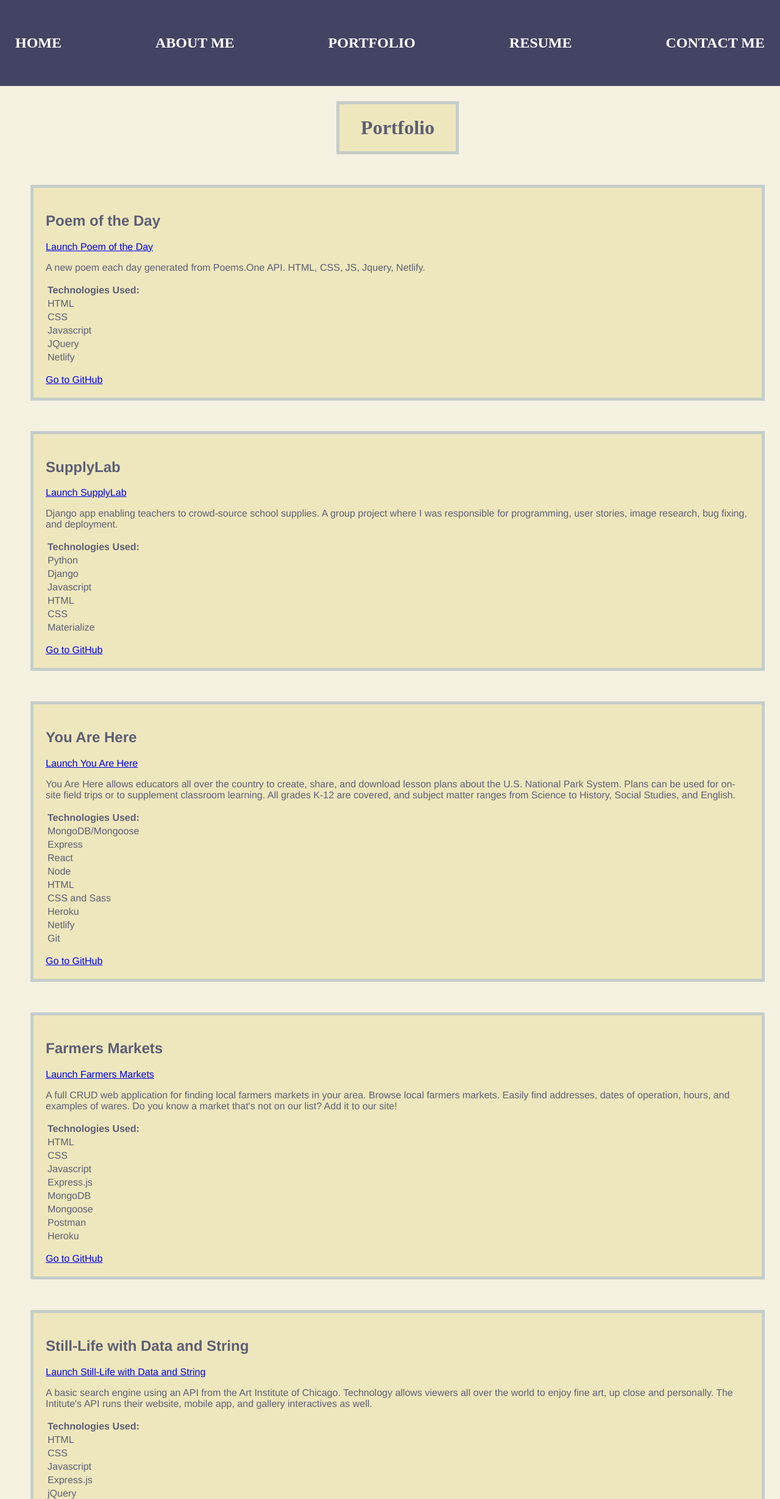
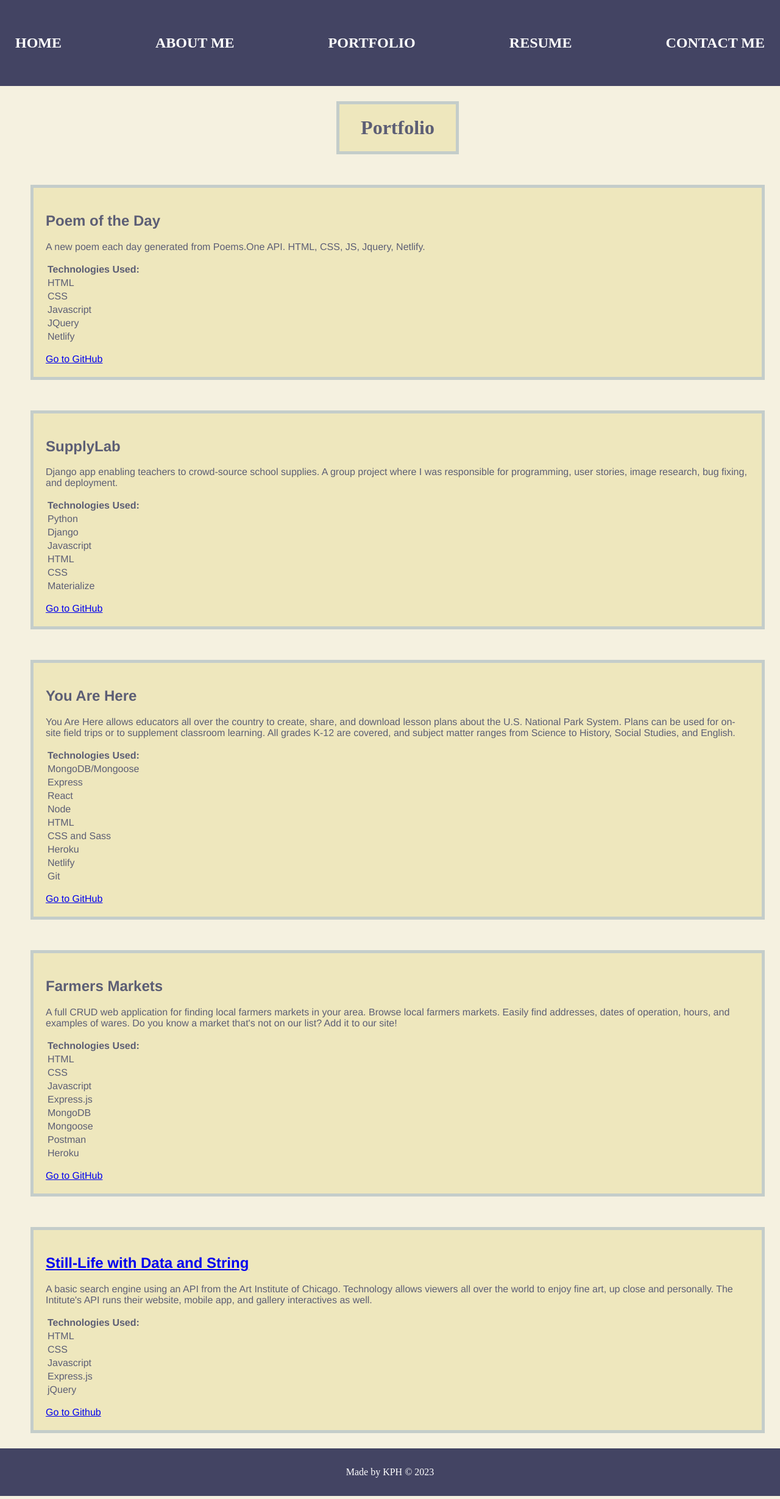
Before and after one commit to kepackard/portfolio-frontend, a React (Create React App) app: page /portfolio in a window 1280 px wide. Shown: the top 2458 px of the page at 61% size. Built offline with nearby package versions, Linux system fonts and the light colour scheme; a web font is replaced by a local one.

Commit message:
Removes broken links to projects

```diff
--- a/src/pages/Portfolio.js
+++ b/src/pages/Portfolio.js
@@ -5,7 +5,7 @@ function Portfolio(props) {
                 <div className="Project5">
                     <div className="proj-box">
                         <h2 classname="proj-name">Poem of the Day</h2>
-                        <a href="https://poemoftheday.netlify.app/" target="_blank" rel="noreferrer" alt="app link">Launch Poem of the Day</a>
+                        {/* <a href="https://poemoftheday.netlify.app/" target="_blank" rel="noreferrer" alt="app link">Launch Poem of the Day</a> */}
                         <p>A new poem each day generated from Poems.One API. HTML, CSS, JS, Jquery, Netlify.</p>
                         <p>
                             <table>
@@ -23,7 +23,7 @@ function Portfolio(props) {
                 <div className="Project4">
                     <div className="proj-box">
                     <h2 classname="proj-name">SupplyLab</h2>
-                    <a href="https://supplylab.herokuapp.com/" target="_blank" rel="noreferrer" alt="app link">Launch SupplyLab</a>
+                    {/* <a href="https://supplylab.netlify.app" target="_blank" rel="noreferrer" alt="app link">Launch SupplyLab</a> */}
                     <p>Django app enabling teachers to crowd-source school supplies. A group project where I was responsible for programming, user stories, image research, bug fixing, and deployment.</p>
                     <p>
                         <table>
@@ -41,7 +41,7 @@ function Portfolio(props) {
                 </div>
                 <div className="Project3">
                     <h2 classname="proj-name">You Are Here</h2>
-                    <a href="http://youarehere.netlify.app/" target="_blank" rel="noreferrer" alt="you-are-here">Launch You Are Here</a>
+                    {/* <a href="http://youarehere.netlify.app/" target="_blank" rel="noreferrer" alt="you-are-here">Launch You Are Here</a> */}
                     <p>You Are Here allows educators all over the country to create, share, and download lesson plans about the U.S. National Park System. Plans can be used for on-site field trips or to supplement classroom learning. All grades K-12 are covered, and subject matter ranges from Science to History, Social Studies, and English.</p>
                     <p>
                         <table>
@@ -61,7 +61,7 @@ function Portfolio(props) {
                 </div>
                 <div className="Project2">
                     <h2 classname="proj-name">Farmers Markets</h2>
-                    <a href="https://farmers-markets-08052.herokuapp.com/" target="_blank" rel="noreferrer" alt="app link">Launch Farmers Markets</a>
+                    {/* <a href="https://farmers-markets.netlify.app/" target="_blank" rel="noreferrer" alt="app link">Launch Farmers Markets</a> */}
                     <p>A full CRUD web application for finding local farmers markets in your area. Browse local farmers markets. Easily find addresses, dates of operation, hours, and examples of wares. Do you know a market that's not on our list? Add it to our site!</p>
                     <p>
                         <table>
@@ -79,8 +79,9 @@ function Portfolio(props) {
                     <a href="https://github.com/kepackard/farmers-market" target="_blank" rel="noreferrer" alt="app link">Go to GitHub</a>
                 </div>
                 <div className="Project1">
-                    <h2 classname="proj-name">Still-Life with Data and String</h2>
-                    <a href="https://dataandstring.netlify.app/" target="_blank" rel="noreferrer" alt="app link">Launch Still-Life with Data and String</a>
+                    <a href="https://dataandstring.netlify.app/" target="_blank" rel="noreferrer" alt="app link">
+                        <h2 classname="proj-name">Still-Life with Data and String</h2>
+                    </a>
                     <p>A basic search engine using an API from the Art Institute of Chicago. Technology allows viewers all over the world to enjoy fine art, up close and personally. The Intitute's API runs their website, mobile app, and gallery interactives as well.</p>
                     <p>
                         <table>
```
